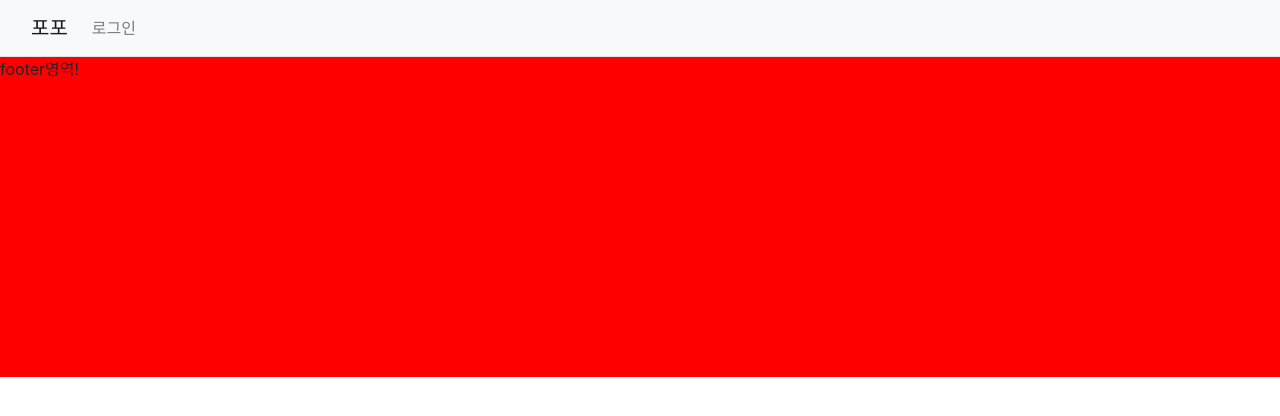
After one commit to Team-Samkkingkkang/Friend_POPO, a Django app: page / in a window 1280 px wide. The commit adds this page. Shown: the top 416 px of the page. Run offline with Django 3.2, Linux system fonts and the light colour scheme; some libraries are stand-ins or nearby versions.

Commit message:
header&footer structure

```diff
--- a/config/urls.py
+++ b/config/urls.py
@@ -21,4 +21,5 @@ from popoapp import views
 urlpatterns = [
     path('admin/', admin.site.urls),
     path('accountapp/', include('accountapp.urls')),
+    path('', include('popoapp.urls'))
 ]
--- a/popoapp/urls.py
+++ b/popoapp/urls.py
@@ -1,9 +1,10 @@
 from django.urls import path
+from django.views.generic import TemplateView
 
 from . import views
 
 app_name = 'popoapp'
 
 urlpatterns = [
-    path('index/', views.index, name="index")
+    path('', TemplateView.as_view(template_name='base.html'), name="main")
 ]
--- a/templates/base.html
+++ b/templates/base.html
@@ -1,41 +1,13 @@
 <!DOCTYPE html>
 {% load static %}
 <html lang="ko">
-<head>
-    <!-- Required meta tags -->
-    <meta charset="utf-8">
-    <meta name="viewport" content="width=device-width, initial-scale=1, shrink-to-fit=no">
-    <!-- Bootstrap CSS -->
-    <link rel="stylesheet" type="text/css" href="{% static 'bootstrap.min.css' %}">
-    <!-- pybo CSS -->
-    <link rel="stylesheet" type="text/css" href="{% static 'pybo/style.css' %}">
-    <title>Hello, pybo!</title>
-</head>
+{% include 'head.html' %}
 <body>
-<!-- 네비게이션바 -->
-<nav class="navbar navbar-expand-lg navbar-light bg-light border-bottom">
-    <div class="container-fluid">
-        <a class="navbar-brand" href="{% url 'accountapp:' %}">포포</a>
-        <button class="navbar-toggler" type="button"
-                data-bs-toggle="collapse"
-                data-bs-target="#navbarSupportedContent"
-                aria-controls="navbarSupportedContent"
-                aria-expanded="false"
-                aria-label="Toggle navigation">
-            <span class="navbar-toggler-icon"></span>
-        </button>
-        <div class="collapse navbar-collapse" id="navbarSupportedContent">
-            <ul class="navbar-nav me-auto mb-2 mb-lg-0">
-                <li class="nav-item">
-                    <a class="nav-link" href="#">로그인</a>
-                </li>
-            </ul>
-        </div>
-    </div>
-</nav>
-<!-- 기본 템플릿 안에 삽입될 내용 Start -->
+{% include 'header.html' %}
+
 {% block content %}
 {% endblock %}
-<!-- 기본 템플릿 안에 삽입될 내용 End -->
+
+{% include 'footer.html' %}
 </body>
 </html>
--- /dev/null
+++ b/templates/footer.html
@@ -0,0 +1,3 @@
+<div style="background-color: red; width: 80rem; height: 20rem">
+    footer영역!
+</div>
--- /dev/null
+++ b/templates/head.html
@@ -0,0 +1,11 @@
+<head>
+    {% load static %}
+    <!-- Required meta tags -->
+    <meta charset="utf-8">
+    <meta name="viewport" content="width=device-width, initial-scale=1, shrink-to-fit=no">
+    <!-- Bootstrap CSS -->
+    <link rel="stylesheet" type="text/css" href="{% static 'bootstrap.min.css' %}">
+    <!-- pybo CSS -->
+    <link rel="stylesheet" type="text/css" href="{% static 'pybo/style.css' %}">
+    <title>Hello, pybo!</title>
+</head>
--- /dev/null
+++ b/templates/header.html
@@ -0,0 +1,20 @@
+<nav class="navbar navbar-expand-lg navbar-light bg-light border-bottom">
+    <div class="container-fluid">
+        <a class="navbar-brand">포포</a>
+        <button class="navbar-toggler" type="button"
+                data-bs-toggle="collapse"
+                data-bs-target="#navbarSupportedContent"
+                aria-controls="navbarSupportedContent"
+                aria-expanded="false"
+                aria-label="Toggle navigation">
+            <span class="navbar-toggler-icon"></span>
+        </button>
+        <div class="collapse navbar-collapse" id="navbarSupportedContent">
+            <ul class="navbar-nav me-auto mb-2 mb-lg-0">
+                <li class="nav-item">
+                    <a class="nav-link" href="#">로그인</a>
+                </li>
+            </ul>
+        </div>
+    </div>
+</nav>
```
